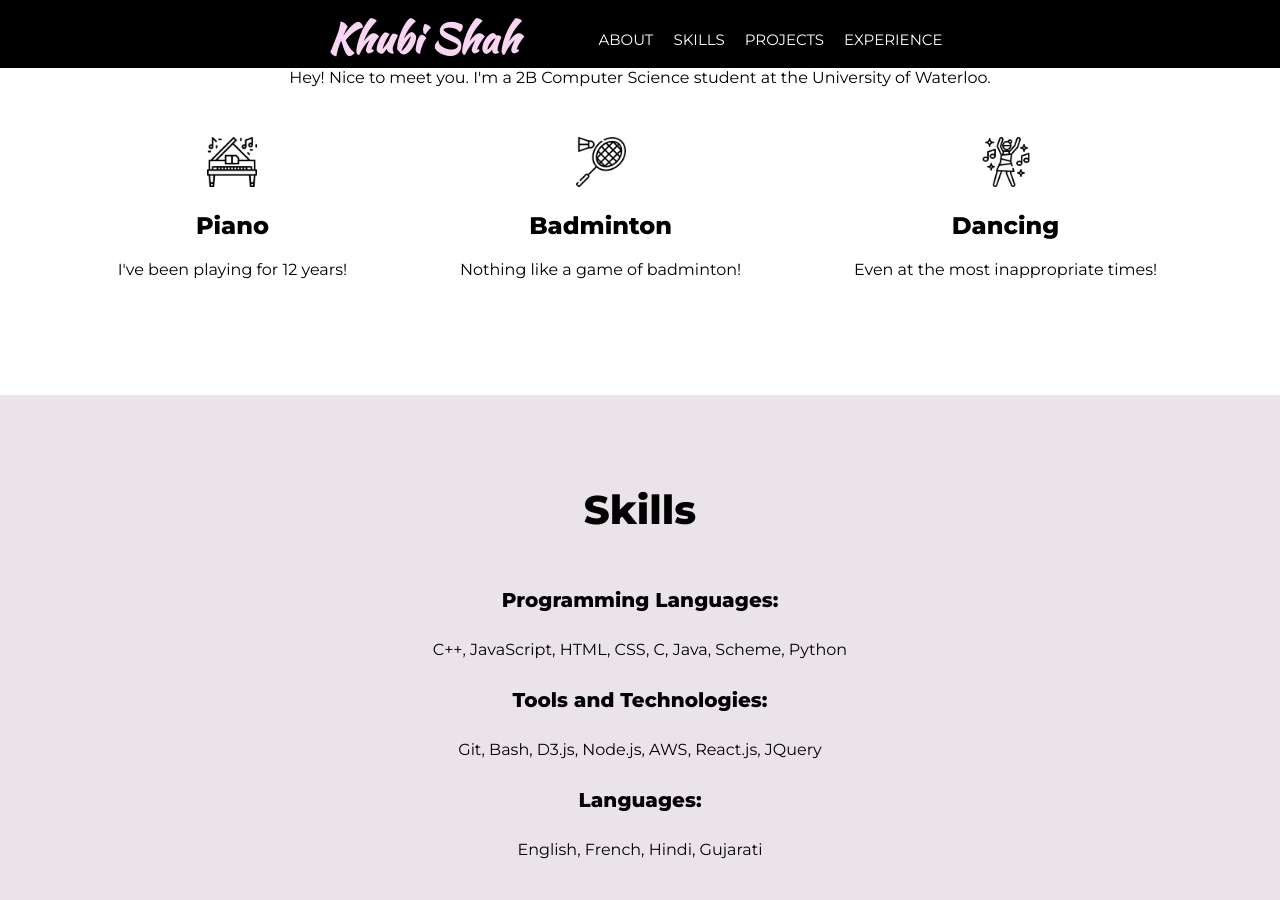
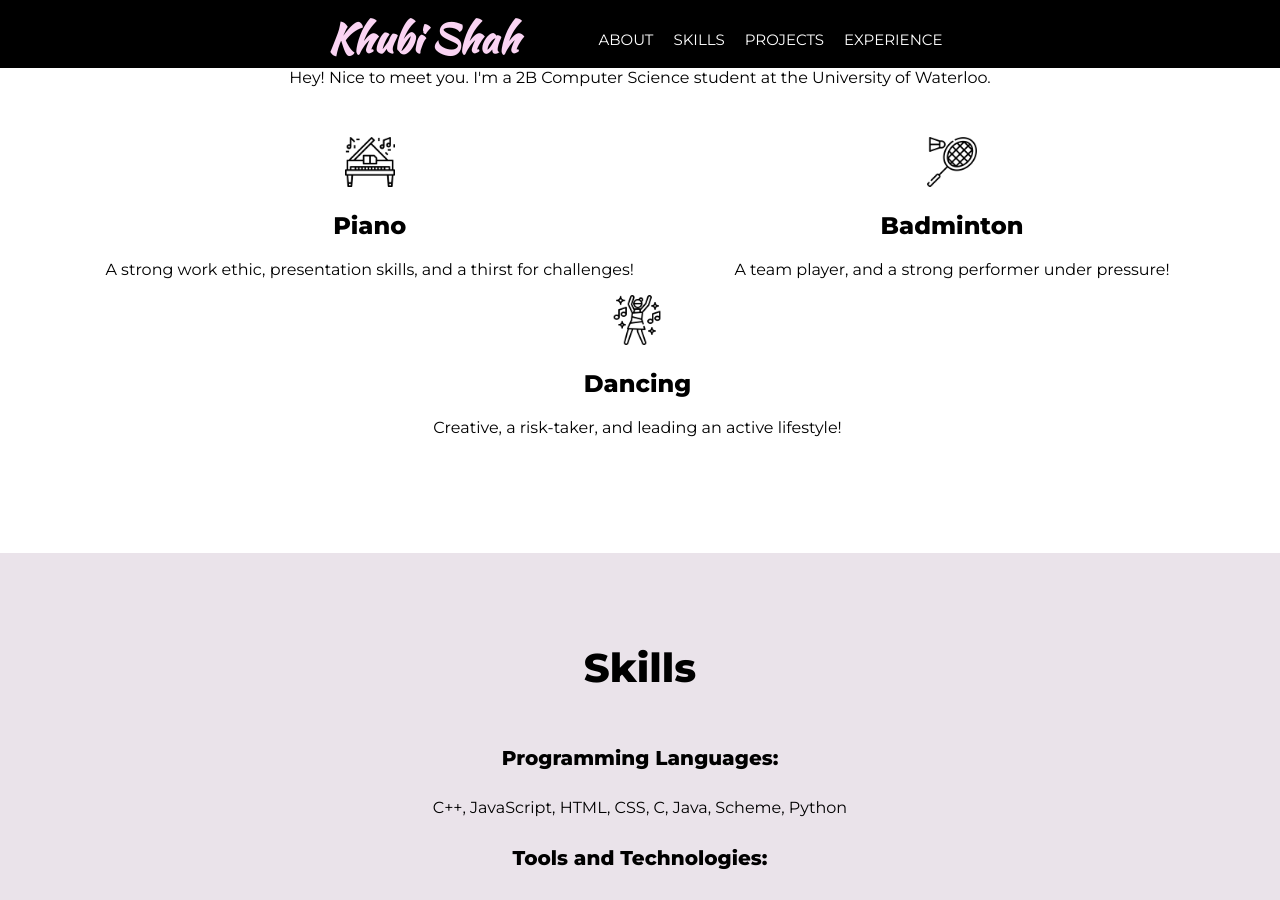
Before and after one commit to khubishah/khubishah.github.io, a Jekyll site: the page built from index.html, in a window 1280 px wide and 900 px high, scrolled down 761 px. Built offline with Jekyll 4.4.1, drawn with Linux system fonts in a browser that asks for light colours; nearby versions of some CDN libraries; some web fonts are replaced.

Commit message:
descriptions for hobbies

```diff
--- a/_layouts/default.html
+++ b/_layouts/default.html
@@ -56,17 +56,17 @@
 					<div class = "hobby">
 						<img class="hobby_icons" src="/img/piano.jpg" alt="" />
 						<h2 class = "hobby_names">Piano</h2>
-						<p class = "hobby_para">I've been playing for 12 years!</p>
+						<p class = "hobby_para">A strong work ethic, presentation skills, and a thirst for challenges!</p>
 					</div>
 					<div class = "hobby">
 							<img class="hobby_icons" src="/img/badminton.jpg" alt="" />
 							<h2 class = "hobby_names">Badminton</h2>
-							<p class = "hobby_para">Nothing like a game of badminton!</p>
+							<nd class = "hobby_para"> A team player, and a strong performer under pressure!</p>
 					</div>
 					<div class = "hobby">
 							<img class="hobby_icons" src="/img/dancing.jpg" alt="" />
 							<h2 class = "hobby_names">Dancing</h2>
-							<p class = "hobby_para">Even at the most inappropriate times!</p>
+							<p class = "hobby_para">Creative, a risk-taker, and leading an active lifestyle!</p>
 					</div>
 				</div>
 			</section>
```
